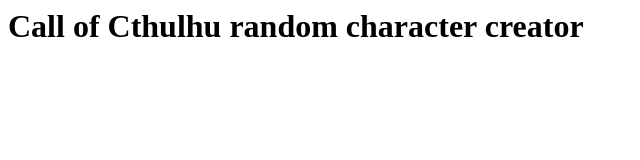
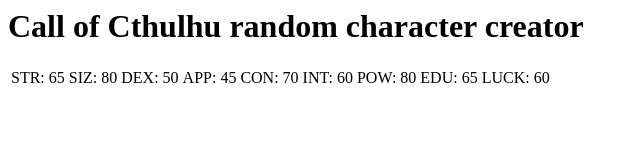
Before and after one commit to paavonelimarkka/coc-chargen, a plain HTML site: page index.html in a window 1280 px wide. Shown: the whole page, without its empty margins (0-640 px from the left). Drawn offline with Linux system fonts and the light colour scheme.

Commit message:
DELETE variables ADD function for 7ed char creation

```diff
--- a/index.html
+++ b/index.html
@@ -4,6 +4,28 @@
 </head>
 <body>
   <h1>Call of Cthulhu random character creator</h1>
+  <table>
+    <tr>
+      <td>STR:</td>
+      <td id="str"></td>
+      <td>SIZ:</td>
+      <td id="siz"></td>
+      <td>DEX:</td>
+      <td id="dex"></td>
+      <td>APP:</td>
+      <td id="app"></td>
+      <td>CON:</td>
+      <td id="con"></td>
+      <td>INT:</td>
+      <td id="int"></td>
+      <td>POW:</td>
+      <td id="pow"></td>
+      <td>EDU:</td>
+      <td id="edu"></td>
+      <td>LUCK:</td>
+      <td id="lck"></td>
+    </tr>
+  </table>
 </body>
 <script>
 
@@ -16,22 +38,20 @@
   return result;
 };
 
-// Variables for 7th edition CoC
-str7 = roll(3,6) * 5;
-siz7 = (roll(2,6) + 6) *5;
-dex7 = roll(3,6) * 5;
-app7 = roll(3,6) * 5;
-con7 = roll(3,6) * 5;
-int7 = (roll(2,6) + 6) * 5
-pow7 = roll(3,6) * 5;
-edu7 = roll(3,6) * 5;
-lck7 = (roll(2,6) + 6) * 5
+// Create-function for 7th edition character
+function create7() {
+  document.getElementById("str").innerHTML = roll(3,6) * 5;
+  document.getElementById("siz").innerHTML = (roll(2,6) + 6) * 5;
+  document.getElementById("dex").innerHTML = roll(3,6) * 5;
+  document.getElementById("app").innerHTML = roll(3,6) * 5;
+  document.getElementById("con").innerHTML = roll(3,6) * 5;
+  document.getElementById("int").innerHTML = (roll(2,6) + 6) * 5
+  document.getElementById("pow").innerHTML = roll(3,6) * 5;
+  document.getElementById("edu").innerHTML = roll(3,6) * 5;
+  document.getElementById("lck").innerHTML = (roll(2,6) + 6) * 5
+}
 
-// Variables for 7th edition CoC, quickstart rules
-
-// Variables for 6th edition CoC
-
-console.log(siz7);
+create7();
 
 </script>
 </html>
```
